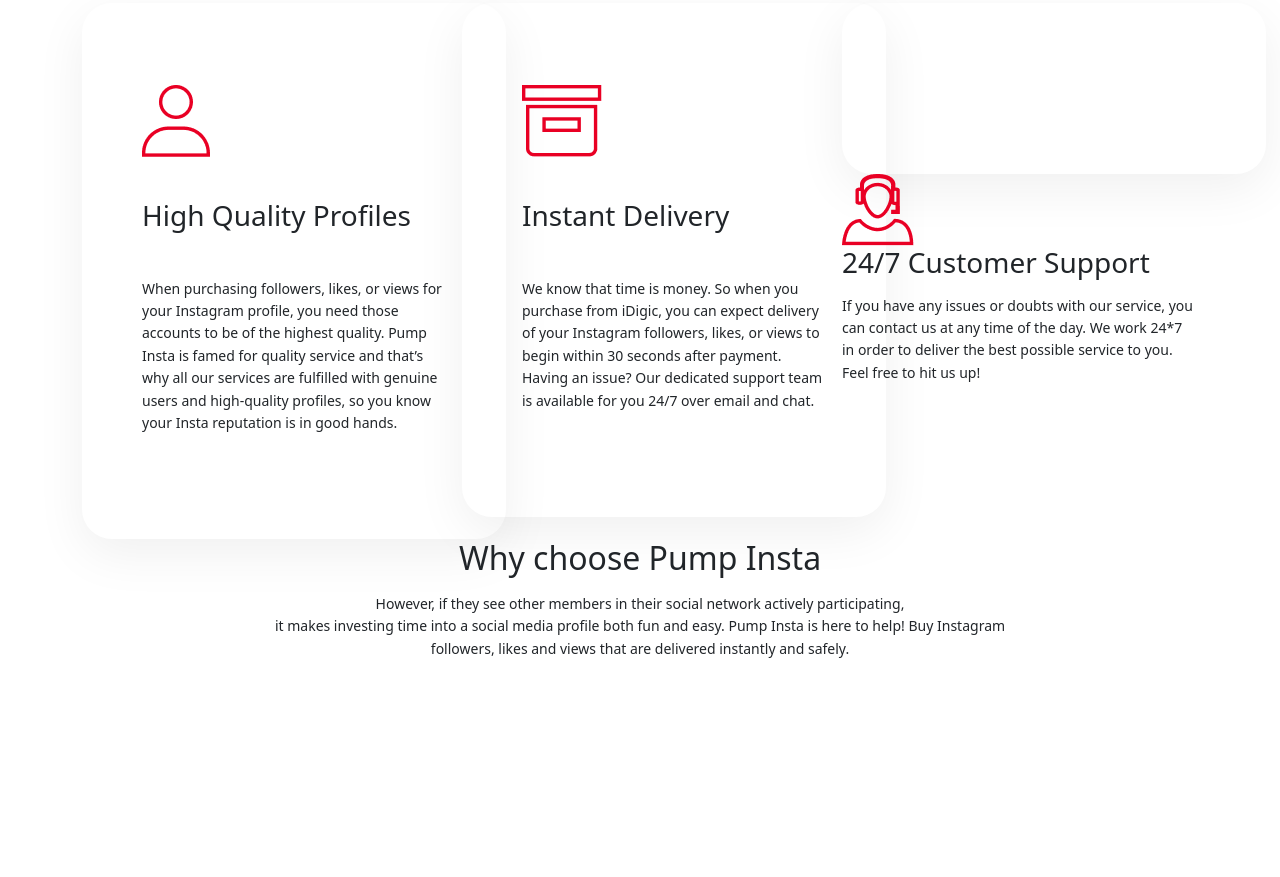
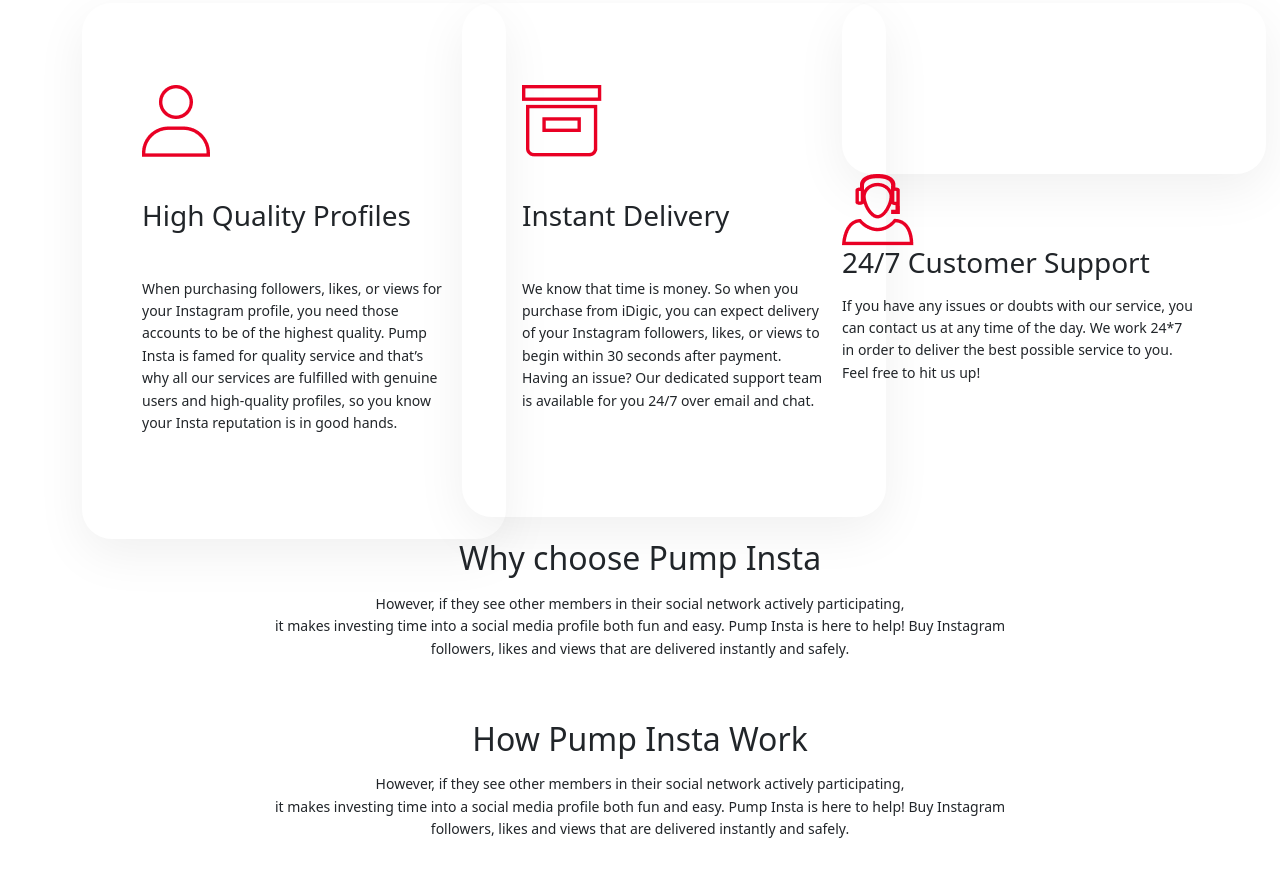
Before and after one commit to Robiulriza/First-project, a plain HTML site: page Index.Html in a window 1280 px wide. Shown: the part 3337-4214 px from the top of the page. Before the commit the page ends 4057 px from the top, so only its background shows below. Drawn offline with nearby package versions, Linux system fonts and the light colour scheme.

Commit message:
first commit

```diff
--- a/Index.Html
+++ b/Index.Html
@@ -179,6 +179,15 @@
         </div>
       </section>
 
+       <section id="insta-work">
+      <div class="container">
+        <div class="sec-head">
+         <h2>How Pump Insta Work</h2>
+         <p>However, if they see other members in their social network actively participating, <span class="d-block">
+it makes investing time into a social media profile both fun and easy. Pump Insta is here to help! Buy Instagram followers, likes and views that are delivered instantly and safely.</span></p>
+        </div>
+
+
 
 
 
```
